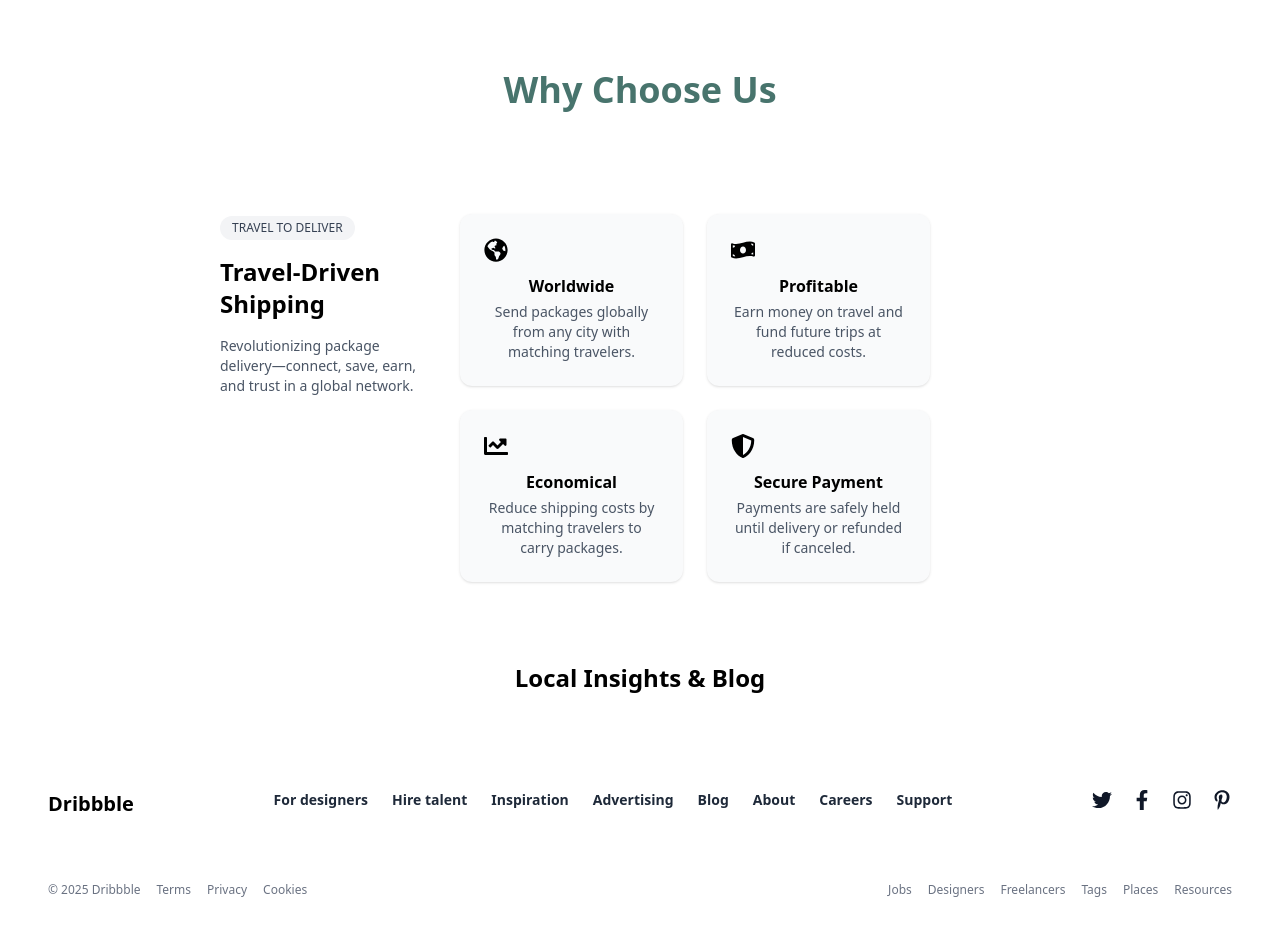
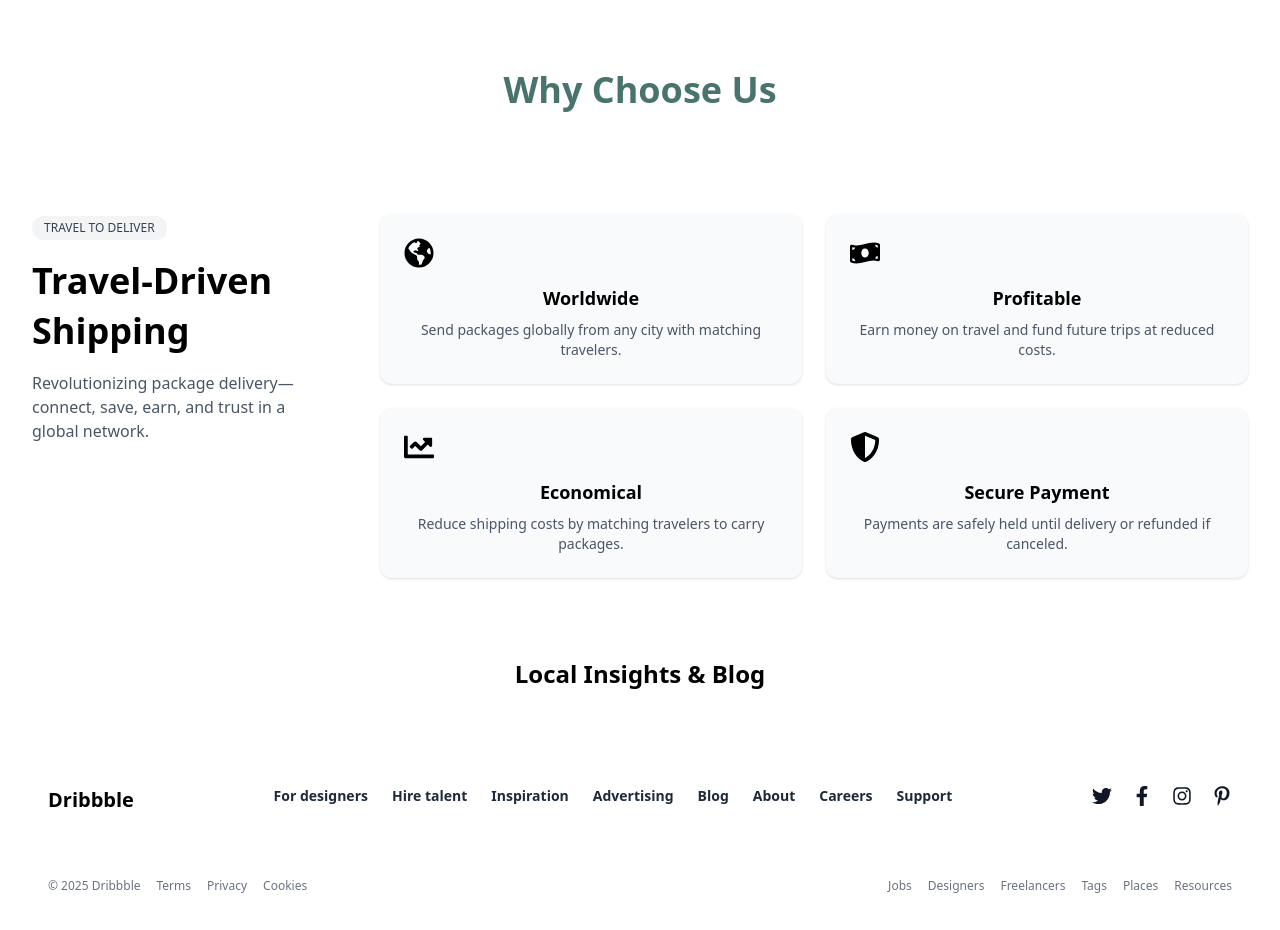
Before and after one commit to hasnianhayat/Swipping, a React (Vite) app: page / in a window 1280 px wide. Shown: the part 2420-3350 px from the top of the page. Built offline with nearby package versions, Linux system fonts and the light colour scheme.

Commit message:
added the cards

```diff
--- a/src/components/ExperiencePage.jsx
+++ b/src/components/ExperiencePage.jsx
@@ -1,10 +1,6 @@
 import React from "react";
-import {
-  FaGlobeAmericas,
-  FaMoneyBillWave,
-  FaChartLine,
-  FaShieldAlt,
-} from "react-icons/fa";
+import FeatureSection from "./FeatureSection";
+
 
 const ExperiencePage = () => {
   return (
@@ -81,59 +77,8 @@ const ExperiencePage = () => {
       <section className="py-16 bg-white text-center">
         <div>
         <h2 className="text-xl md:text-4xl text-[#48746D]  font-bold mb-6">Why Choose Us</h2>
-
-    <section className="px-4 py-16 md:py-20 bg-white font-sans md:px-30 ml-[100px] ">
-      <div className="max-w-7xl mx-auto flex flex-col md:flex-row gap-10 items-start">
-        <div className=" md:w-[200px] space-y-4  text-center md:text-left">
-          <span className="text-xs font-medium bg-gray-100 px-3 py-1 rounded-full text-gray-700 inline-block">
-            TRAVEL TO DELIVER
-          </span>
-          <h2 className="text-3xl md:text-2xl  font-bold">
-            Travel-Driven Shipping
-          </h2>
-          <p className="text-gray-600 text-sm">
-            Revolutionizing package delivery—connect, save, earn, and trust in a global network.
-          </p>
-        </div>
-
-        {/* Right Grid */}
-        <div className="w-full md:w-1/2 grid grid-cols-1 sm:grid-cols-2 gap-6">
-          {/* Item */}
-          <div className="bg-gray-50 rounded-xl p-6 shadow-sm">
-            <FaGlobeAmericas className="text-2xl mb-3 text-black" />
-            <h4 className="font-semibold mb-1">Worldwide</h4>
-            <p className="text-sm text-gray-600">
-              Send packages globally from any city with matching travelers.
-            </p>
-          </div>
-
-          <div className="bg-gray-50 rounded-xl p-6 shadow-sm">
-            <FaMoneyBillWave className="text-2xl mb-3 text-black" />
-            <h4 className="font-semibold mb-1">Profitable</h4>
-            <p className="text-sm text-gray-600">
-              Earn money on travel and fund future trips at reduced costs.
-            </p>
-          </div>
-
-          <div className="bg-gray-50 rounded-xl p-6 shadow-sm">
-            <FaChartLine className="text-2xl mb-3 text-black" />
-            <h4 className="font-semibold mb-1">Economical</h4>
-            <p className="text-sm text-gray-600">
-              Reduce shipping costs by matching travelers to carry packages.
-            </p>
-          </div>
-
-          <div className="bg-gray-50 rounded-xl p-6 shadow-sm">
-            <FaShieldAlt className="text-2xl mb-3 text-black" />
-            <h4 className="font-semibold mb-1">Secure Payment</h4>
-            <p className="text-sm text-gray-600">
-              Payments are safely held until delivery or refunded if canceled.
-            </p>
-          </div>
-        </div>
-      </div>
-    </section>
-        </div>
+        <FeatureSection />
+   </div>
         <h2 className="text-xl md:text-2xl font-semibold">Local Insights & Blog</h2>
       </section>
 
--- /dev/null
+++ b/src/components/FeatureSection.jsx
@@ -0,0 +1,64 @@
+import {
+  FaGlobeAmericas,
+  FaMoneyBillWave,
+  FaChartLine,
+  FaShieldAlt,
+} from "react-icons/fa";
+
+const features = [
+  {
+    icon: <FaGlobeAmericas className="text-3xl mb-4 text-black" />,
+    title: "Worldwide",
+    description: "Send packages globally from any city with matching travelers.",
+  },
+  {
+    icon: <FaMoneyBillWave className="text-3xl mb-4 text-black" />,
+    title: "Profitable",
+    description: "Earn money on travel and fund future trips at reduced costs.",
+  },
+  {
+    icon: <FaChartLine className="text-3xl mb-4 text-black" />,
+    title: "Economical",
+    description: "Reduce shipping costs by matching travelers to carry packages.",
+  },
+  {
+    icon: <FaShieldAlt className="text-3xl mb-4 text-black" />,
+    title: "Secure Payment",
+    description: "Payments are safely held until delivery or refunded if canceled.",
+  },
+];
+
+export default function FeatureSection() {
+  return (
+    <section className="px-4 sm:px-6 lg:px-8 py-16 md:py-20 bg-white font-sans">
+      <div className="max-w-7xl mx-auto flex flex-col md:flex-row gap-12 items-start">
+        {/* Left Text Block */}
+        <div className="w-full md:w-[300px] space-y-4 text-center md:text-left">
+          <span className="text-xs font-medium bg-gray-100 px-3 py-1 rounded-full text-gray-700 inline-block">
+            TRAVEL TO DELIVER
+          </span>
+          <h2 className="text-3xl md:text-4xl font-bold leading-snug">
+            Travel-Driven Shipping
+          </h2>
+          <p className="text-gray-600 text-base">
+            Revolutionizing package delivery—connect, save, earn, and trust in a global network.
+          </p>
+        </div>
+
+        {/* Right Feature Cards Grid */}
+        <div className="w-full md:flex-1 grid grid-cols-1 sm:grid-cols-2 gap-6">
+          {features.map((feature, index) => (
+            <div
+              key={index}
+              className="bg-gray-50 rounded-xl p-6 shadow-sm transition-transform hover:scale-[1.03]"
+            >
+              {feature.icon}
+              <h4 className="font-semibold text-lg mb-2">{feature.title}</h4>
+              <p className="text-sm text-gray-600">{feature.description}</p>
+            </div>
+          ))}
+        </div>
+      </div>
+    </section>
+  );
+}
```
